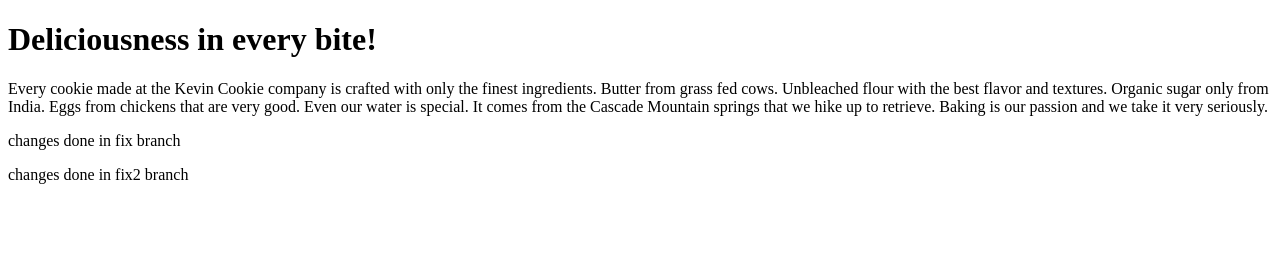
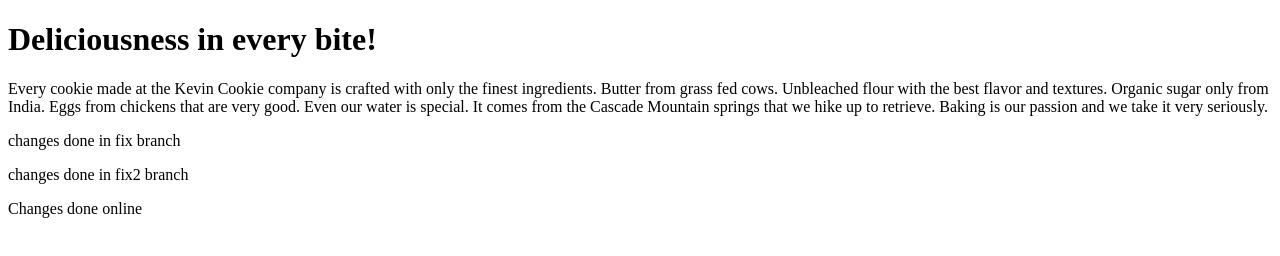
Before and after one commit to smsami17/tutorial, a plain HTML site: page index.htm in a window 1280 px wide. Drawn offline with Linux system fonts and the light colour scheme.

Commit message:
Updated online

```diff
--- a/index.htm
+++ b/index.htm
@@ -10,5 +10,8 @@
 <p>
     changes done in fix2 branch
 </p>
+    <p>
+        Changes done online
+    </p>
 </body>
 </html>
```
